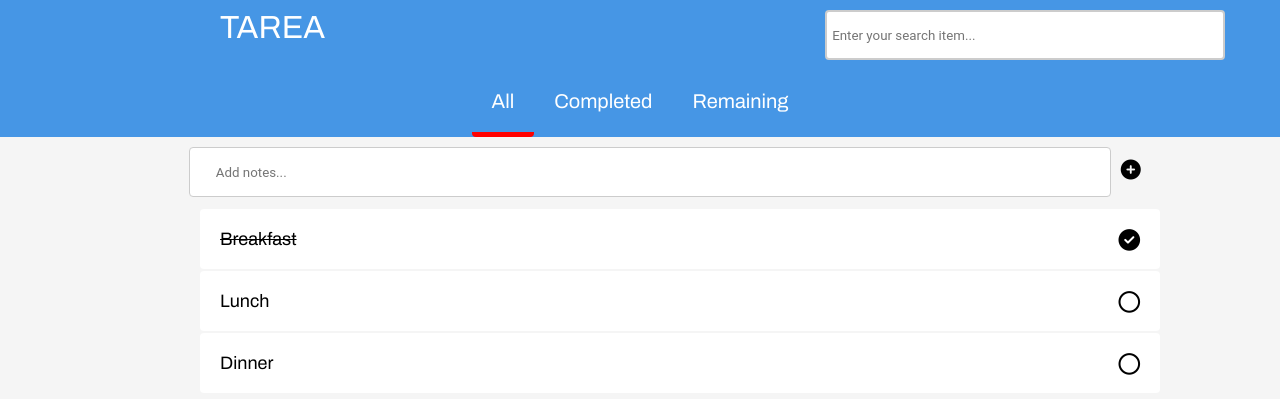
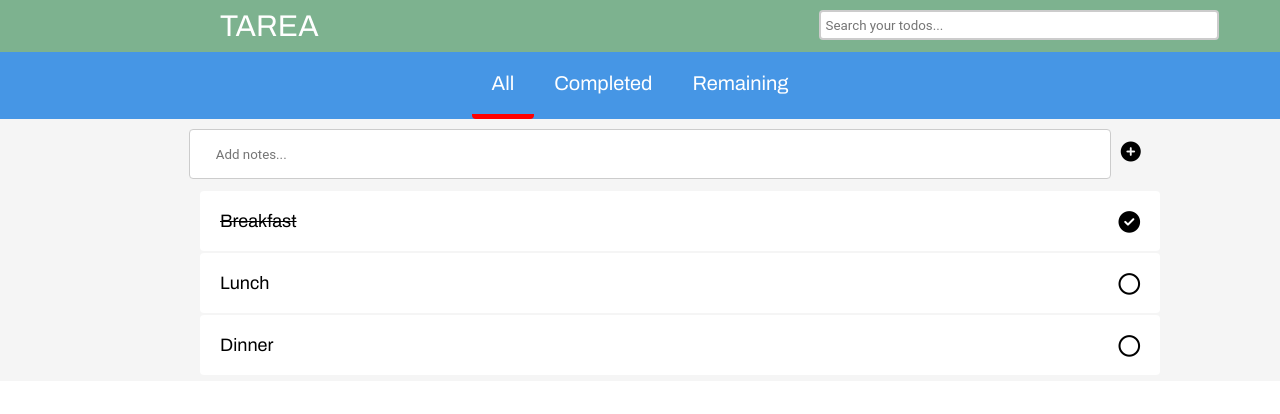
Before and after one commit to thesamiroli/Todo-Application-ReactJS, a React (Create React App) app: page / in a window 1280 px wide. Shown: the top 414 px of the page. Built offline with nearby package versions, Linux system fonts and the light colour scheme.

Commit message:
added icons, logo, moved the search bar to top

```diff
--- a/src/App.css
+++ b/src/App.css
@@ -16,6 +16,7 @@
 }
 
 .logo-search-wrapper{
+    background-color: #7DB28F;
     display: flex
 }
 
--- a/src/App.js
+++ b/src/App.js
@@ -48,30 +48,47 @@ class App extends Component {
     };
   }
 
+  updateTabs = currentTab => {
+    let tempTabs = this.state.tabs;
+    for (let i = 0; i < tempTabs.length; i++) {
+      tempTabs[i].selected = false;
+      if (tempTabs[i].title == currentTab) {
+        tempTabs[i].selected = true;
+      }
+    }
+    return tempTabs;
+  };
+
   onInputChange = event => {
     this.setState({ inputTerm: event.target.value });
   };
 
-  onEnter = event => {
-    if (event.keyCode === 13 && event.target.value) {
-      event.preventDefault();
-      let updatedTabs = this.updateTabs(0);
+  addTodo = () => {
+    let todoItem = document.querySelector(".add-item").value;
+    if (todoItem != "") {
+      let updatedTabs = this.updateTabs(this.state.currentTab);
       let val = this.state.todos;
       val.push({
         id: this.state.length,
-        title: event.target.value,
+        title: todoItem,
         checked: false
       });
       this.setState({
         inputTerm: "",
         todos: val,
-        tabs: updatedTabs,
-        filteredItems: val
+        tabs: updatedTabs
       });
+    }
+  };
+  onEnter = event => {
+    if (event.keyCode === 13) {
+      event.preventDefault();
+      this.addTodo();
     }
   };
 
   getItemsToDisplay(tab) {
+    console.log("Tab : ", tab);
     let tempItems = "";
     if (tab === "All") {
       tempItems = this.state.todos.filter(item => true);
@@ -90,19 +107,8 @@ class App extends Component {
     return tempItems;
   }
 
-  updateTabs = index => {
-    let tempTabs = this.state.tabs;
-    for (let i = 0; i < tempTabs.length; i++) {
-      tempTabs[i].selected = false;
-      if (i == index) {
-        tempTabs[i].selected = true;
-      }
-    }
-    return tempTabs;
-  };
-
   tabClickedHandler(value, index) {
-    let updatedTabs = this.updateTabs(index);
+    let updatedTabs = this.updateTabs(this.state.tabs[index].title);
     this.setState({
       tabs: updatedTabs,
       currentTab: value.title,
@@ -143,6 +149,7 @@ class App extends Component {
         <div className="body-wrapper">
           {/* For Displaying Add Item */}
           <AddItem
+            onIconClick={this.addTodo}
             onEnter={this.onEnter}
             onChange={event => this.setState({ inputTerm: event.target.value })}
             value={this.state.inputTerm}
--- a/src/components/Header/Search.js
+++ b/src/components/Header/Search.js
@@ -9,7 +9,7 @@ class Search extends Component {
             type="text"
             onChange={this.props.onChange}
             className="search-input"
-            placeholder="Enter your search item..."
+            placeholder="Search your todos..."
             value={this.props.searchTerm}
           ></input>
       </div>
--- a/src/components/List/AddItem.js
+++ b/src/components/List/AddItem.js
@@ -13,7 +13,7 @@ export class AddItem extends Component {
             onChange={this.props.onChange}
             onKeyDown={this.props.onEnter}
           ></input>
-          <i className="fas fa-plus-circle add-icon"></i>
+          <i className="fas fa-plus-circle add-icon" onClick={this.props.onIconClick}></i>
       </div>
     );
   }
--- a/src/styles/Header/Logo.css
+++ b/src/styles/Header/Logo.css
@@ -1,6 +1,6 @@
 .logo-wrapper{
     margin: 10px 0px 10px 220px;
-    font-size: xx-large;
-    font-weight: 500;
+    font-size: 30px;
+    font-weight: 700;
     font-family: 'Archivo', serif;
 }
--- a/src/styles/Header/Search.css
+++ b/src/styles/Header/Search.css
@@ -1,6 +1,6 @@
 .search-input{
     width: 400px;
-    height: 50px;
+    height: 30px;
     margin: 10px 0px 10px 500px;
     padding: 5px;
     border: 2px solid #ccc;
```
